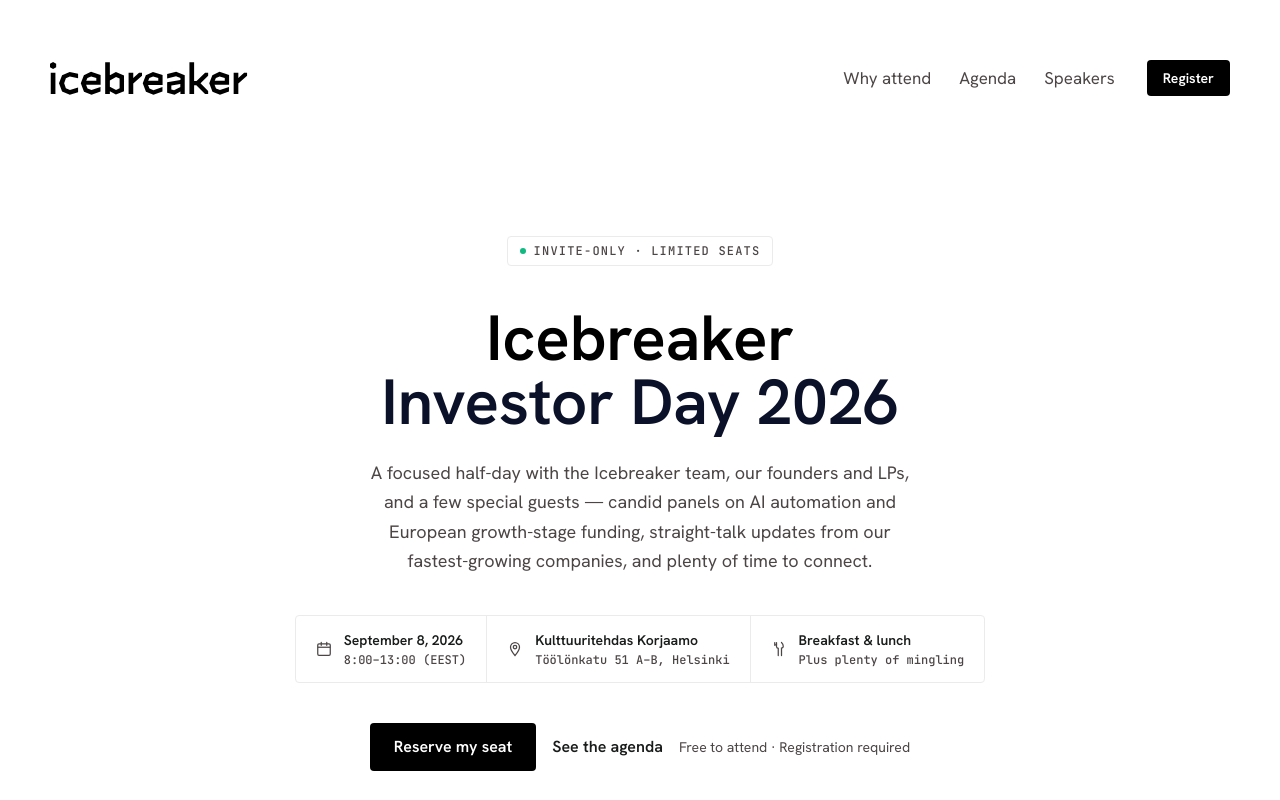
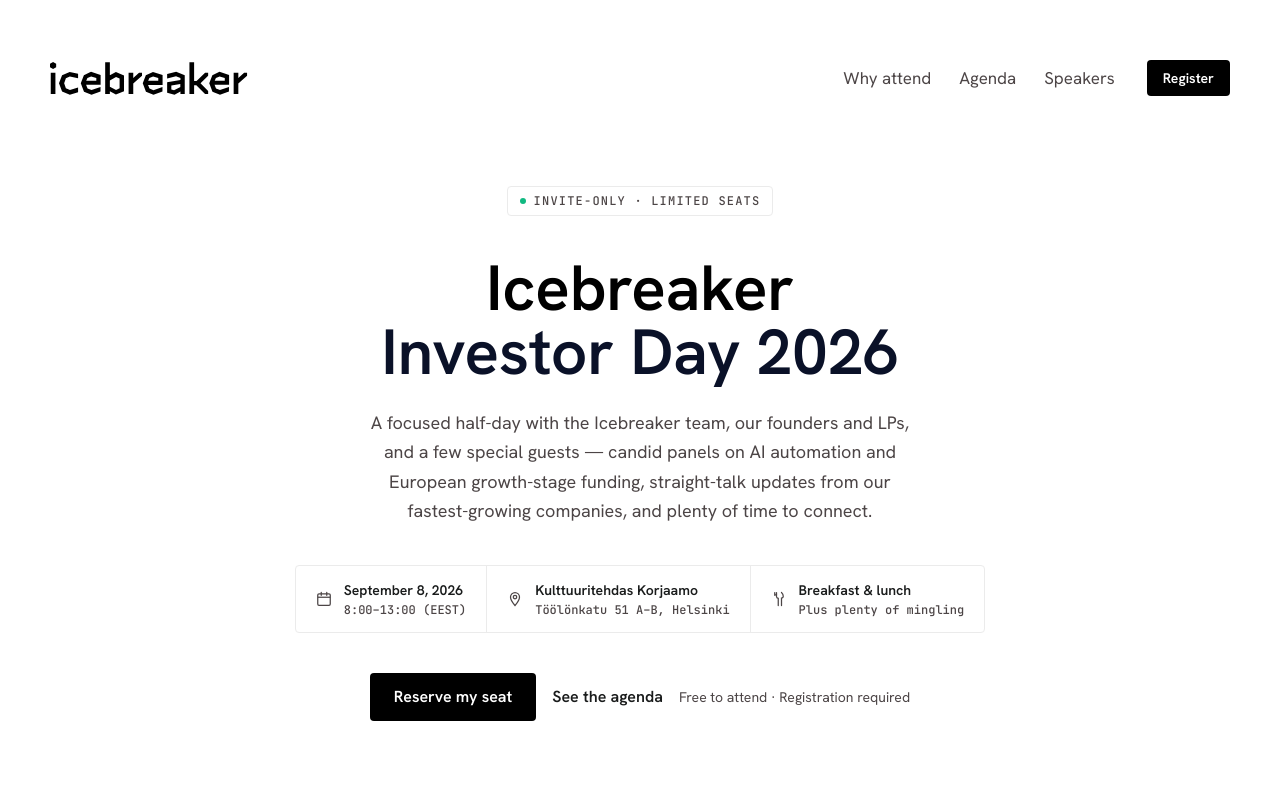
Before and after one commit to kaitila/investor-day, a React (Vite) app: page / in a window 1280 px wide. Shown: the top 800 px of the page. Built offline with nearby package versions, Linux system fonts and the light colour scheme.

Commit message:
style(nav): remove sticky positioning, scrolls with content

```diff
--- a/src/components/Nav.tsx
+++ b/src/components/Nav.tsx
@@ -1,32 +1,32 @@
-import React from 'react'
-import { EVENT } from '../data/content'
-import IcebreakerLogo from './IcebreakerLogo'
+import React from "react";
+import { EVENT } from "../data/content";
+import IcebreakerLogo from "./IcebreakerLogo";
 
 export default function Nav(): React.JSX.Element {
   return (
-    <nav className="sticky top-0 z-50 bg-white">
-      <div className="max-w-[1280px] mx-auto px-[50px] max-md:px-5 py-[50px] flex items-center justify-between">
+    <nav className="bg-white">
+      <div className="max-w-[1640px] mx-auto px-12.5 max-md:px-5 pt-12.5 flex items-center justify-between">
         <a href="/" className="text-primary flex items-center">
-          <IcebreakerLogo className="h-[33px] w-auto" />
+          <IcebreakerLogo className="h-8.25 w-auto" />
         </a>
 
         <div className="flex items-center gap-8">
           <div className="hidden md:flex items-center gap-7">
             <a
               href="#why-attend"
-              className="text-[17px] leading-[20px] py-[18px] text-on-surface-variant hover:text-on-surface transition-colors"
+              className="text-[17px] leading-5 py-4.5 text-on-surface-variant hover:text-on-surface transition-colors"
             >
               Why attend
             </a>
             <a
               href="#agenda"
-              className="text-[17px] leading-[20px] py-[18px] text-on-surface-variant hover:text-on-surface transition-colors"
+              className="text-[17px] leading-5 py-4.5 text-on-surface-variant hover:text-on-surface transition-colors"
             >
               Agenda
             </a>
             <a
               href="#speakers"
-              className="text-[17px] leading-[20px] py-[18px] text-on-surface-variant hover:text-on-surface transition-colors"
+              className="text-[17px] leading-5 py-4.5 text-on-surface-variant hover:text-on-surface transition-colors"
             >
               Speakers
             </a>
@@ -43,5 +43,5 @@
         </div>
       </div>
     </nav>
-  )
+  );
 }
```
